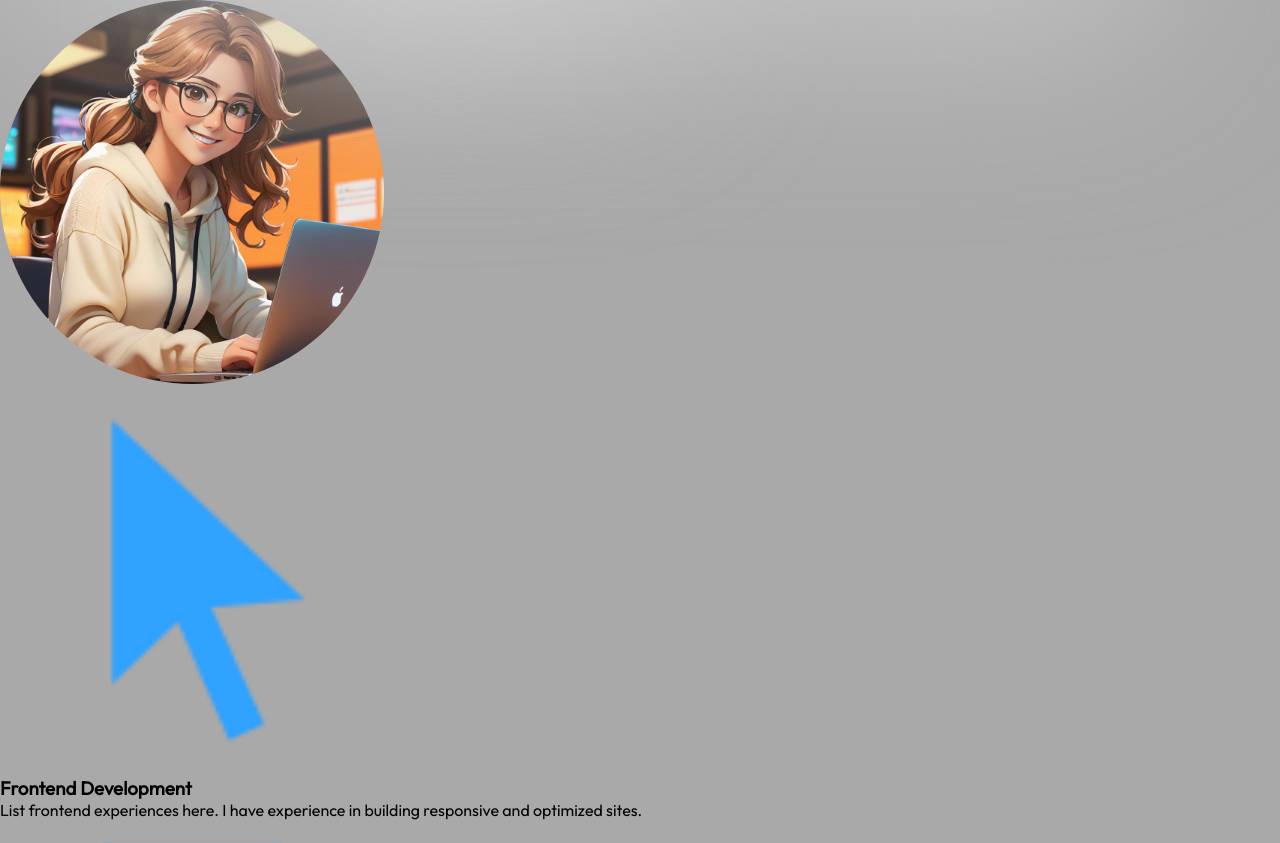
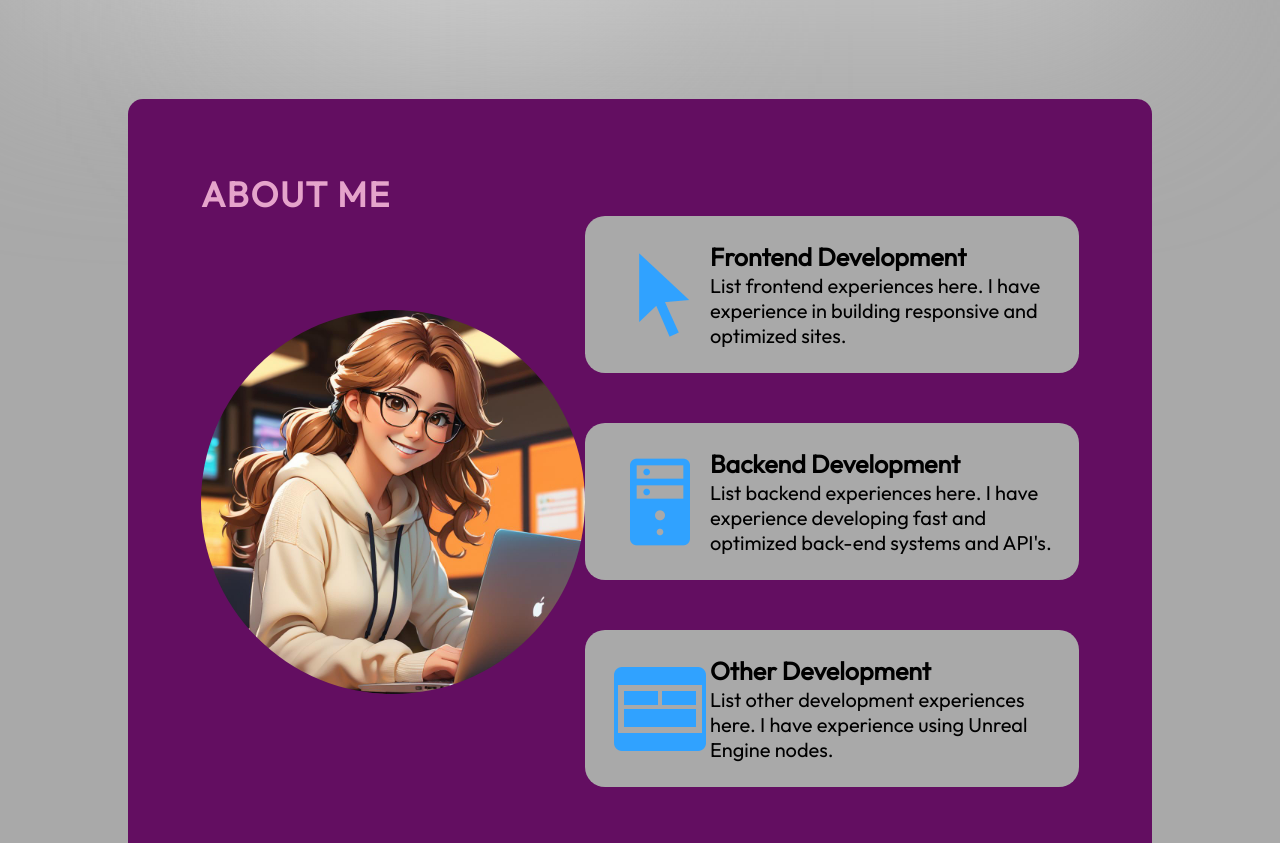
Before and after one commit to MichaelaArteberry/MichaelaArteberry.github.io, a React (Vite) app in the folder portfolio/: page / in a window 1280 px wide. Shown: the part 630-1473 px from the top of the page. Built offline with nearby package versions, Linux system fonts and the light colour scheme.

Commit message:
Completed the structure of the about section. Still need to adjust colors and information within

```diff
--- a/portfolio/src/components/About/About.jsx
+++ b/portfolio/src/components/About/About.jsx
@@ -1,30 +1,33 @@
 import React from "react";
 import { getImageUrl } from "../../utils";
-import "./About.module.css";
+import styles from "./About.module.css";
 
 const About = () => {
     return (
-        <section>
-            <h2>About Me</h2>
-            <div>
-                <img src={getImageUrl("about/aboutImage.png")} alt="img sitting with laptop"/>
-                <ul>
-                    <li><img src={getImageUrl("about/cursorIcon.png")} alt="cursor icon"/>
-                    <div>
+        <section className={styles.container} id="about">
+            <h2 className={styles.title}>About Me</h2>
+            <div className={styles.content}>
+                <img className={styles.aboutImage} src={getImageUrl("about/aboutImage.png")} alt="img sitting with laptop" />
+                <ul className={styles.aboutItems}>
+                    <li className={styles.aboutItem}>
+                        <img src={getImageUrl("about/cursorIcon.png")} alt="cursor icon" />
+                        <div className={styles.aboutItemText}>
                             <h3>Frontend Development</h3>
                             <p>List frontend experiences here. I have experience in building responsive and optimized sites.</p>
                         </div>
                     </li>
 
-                    <li><img src={getImageUrl("about/serverIcon.png")} alt="cursor icon"/>
-                    <div>
+                    <li className={styles.aboutItem}>
+                        <img src={getImageUrl("about/serverIcon.png")} alt="cursor icon" />
+                        <div className={styles.aboutItemText}>
                             <h3>Backend Development</h3>
                             <p>List backend experiences here. I have experience developing fast and optimized back-end systems and API's.</p>
                         </div>
                     </li>
 
-                    <li><img src={getImageUrl("about/designIcon.png")} alt="cursor icon"/>
-                    <div>
+                    <li className={styles.aboutItem}>
+                        <img src={getImageUrl("about/designIcon.png")} alt="cursor icon" />
+                        <div className={styles.aboutItemText}>
                             <h3>Other Development</h3>
                             <p>List other development experiences here. I have experience using Unreal Engine nodes.</p>
                         </div>
--- a/portfolio/src/components/About/About.module.css
+++ b/portfolio/src/components/About/About.module.css
@@ -1,5 +1,91 @@
-section div img {
+@import "../../vars.css";
+
+.container {
+    position: relative;
+    background-color:var(--color-primary);
+    border-radius: 15px;
+    padding: 73px;
+    margin-top: 129px;
+    z-index: 1;
+    margin-left: 10%;
+    margin-right: 10%;
+}
+
+.title {
+    color: var(--color-text);
+    font-size: 35px;
+    font-weight: 700;
+    letter-spacing: 1.75px;
+    text-transform: uppercase;
+    background: transparent;
+}
+
+.content {
+    display: flex;
+    flex-direction: row;
+    align-items: center;
+    background: transparent;
+}
+
+.aboutImage {
     width: 30vw;
     height: 30vw;
     border-radius: 50%;
 }
+
+.aboutItems {
+    display: flex;
+    flex-direction: column;
+    gap: 50px;
+    background: transparent;
+}
+
+.aboutItem {
+    display: flex;
+    flex-direction: row;
+    align-items: center;
+    border-radius: 20px;
+    list-style: none;
+    padding: 25px;
+    background-image: linear-gradient(135deg, var(--color-primary), var(--color-text));
+    background-size: 0 100%;
+}
+
+.aboutItem:hover {
+    background-size: 100% 100%;
+    transition: background-size 0.5s;
+}
+
+.aboutItem h3 {
+    font-size: 25px;
+    font-weight: 600;
+}
+
+.aboutItem p {
+    font-size: 20px;
+}
+
+@media screen and (max-width: 830px) {
+    .container {
+        background-color: transparent;
+        padding-left: 0;
+        padding-right: 0;
+    }
+
+    .content {
+        flex-direction: column;
+    }
+
+    .aboutImage {
+        display: none;
+    }
+
+    .aboutItems {
+        margin-top: 29px;
+    }
+
+    .aboutItem {
+        padding-left: 0;
+        padding-right: 0;
+    }
+}
--- a/portfolio/src/index.css
+++ b/portfolio/src/index.css
@@ -5,3 +5,7 @@
   font-family: 'Outfit', sans-serif;
   background-color: darkgray;
 }
+
+html {
+  scroll-behavior: smooth;
+}
```
Lines whose indentation alone changed are shown as unchanged.
